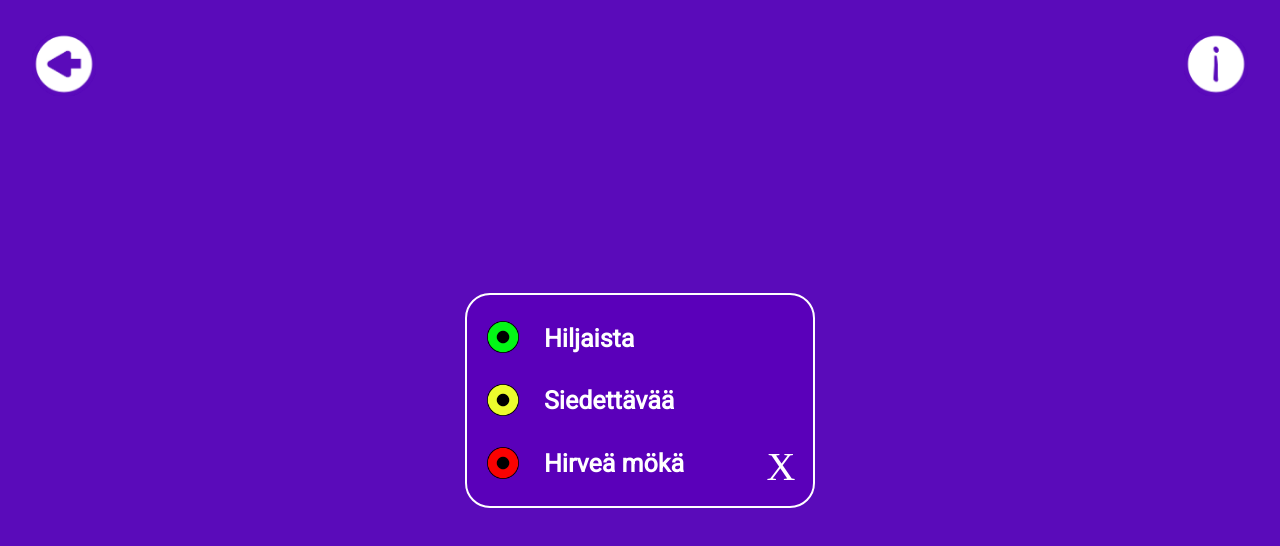
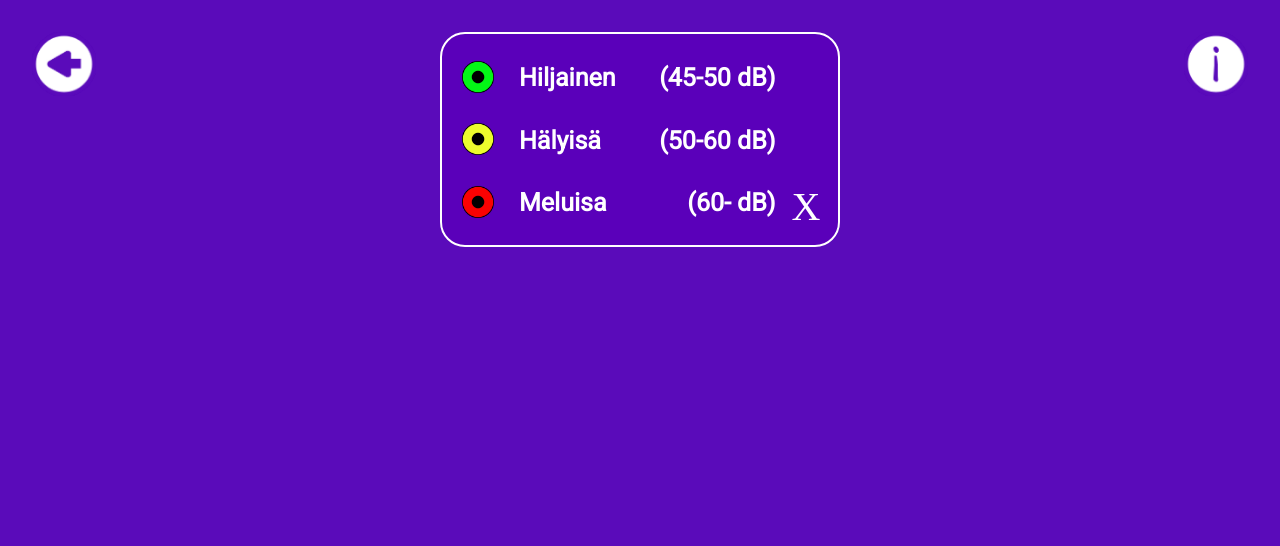
Before and after one commit to shuttu/leikkipaikat, a React (Create React App) app in the folder main/frontend/: page /map in a window 1280 px wide. Both pictures are taken after a click on the picture 1216 px from the left and 64 px from the top of the page. Shown: the top 546 px of the page. Built offline with nearby package versions, Linux system fonts and the light colour scheme; a web font is replaced by a local one.

Commit message:
Legendin muokkaus specsien mukaiseksi, popup-ikkunoiden ulkoasun muokkaus

```diff
--- a/main/frontend/src/App.css
+++ b/main/frontend/src/App.css
@@ -223,7 +223,7 @@ h1 {
 }
 
 .legend_container {
-  width: 350px;
+  width: 400px;
   height: 215px;
   border: solid 2px #FFFFFF;
   border-radius: 25px;
@@ -231,19 +231,37 @@ h1 {
   color: #FFFFFF;
   padding: 20px;
   position: absolute;
+  top: 2em;
+}
+
+@media only screen and (max-width: 450px){
+  .legend_container {
+    width: 90%;
+    top: 8em;
+  }
 }
 
 .legend_marker {
   width: 2em;
 }
 
-.legend_text {
+.legend_text_left {
   position: relative;
   top: 0.2em;
   margin-left: 1em;
   font-family: 'Roboto', sans-serif;
   font-weight: bold;
   font-size: 25px;
+}
+
+.legend_text_right {
+  position: relative;
+  top: 0.2em;
+  margin-right: 1.7em;
+  font-family: 'Roboto', sans-serif;
+  font-weight: bold;
+  font-size: 25px;
+  float: right;
 }
 
 .legend_close_button_container {
--- a/main/frontend/src/components/MapPage.js
+++ b/main/frontend/src/components/MapPage.js
@@ -35,15 +35,15 @@ function MapPage() {
       {legend && (
         <div className="legend_container">
           <img className="legend_marker" src={greenMarker} alt="green" />
-          <span className="legend_text">Hiljaista</span>
+          <span className="legend_text_left">Hiljainen</span><span className="legend_text_right">(45-50 dB)</span>
           <br />
           <br />
           <img className="legend_marker" src={yellowMarker} alt="yellow" />
-          <span className="legend_text">Siedettävää</span>
+          <span className="legend_text_left">Hälyisä</span><span className="legend_text_right">(50-60 dB)</span>
           <br />
           <br />
           <img className="legend_marker" src={redMarker} alt="red" />
-          <span className="legend_text">Hirveä mökä</span>
+          <span className="legend_text_left">Meluisa</span><span className="legend_text_right">(60- dB)</span>
           <div className="legend_close_button_container">
             <span className="legend_close_button" onClick={hideLegend}>
               X
```
Also changed, not shown: 2 other files (tests, documents, lock files or other folders).
